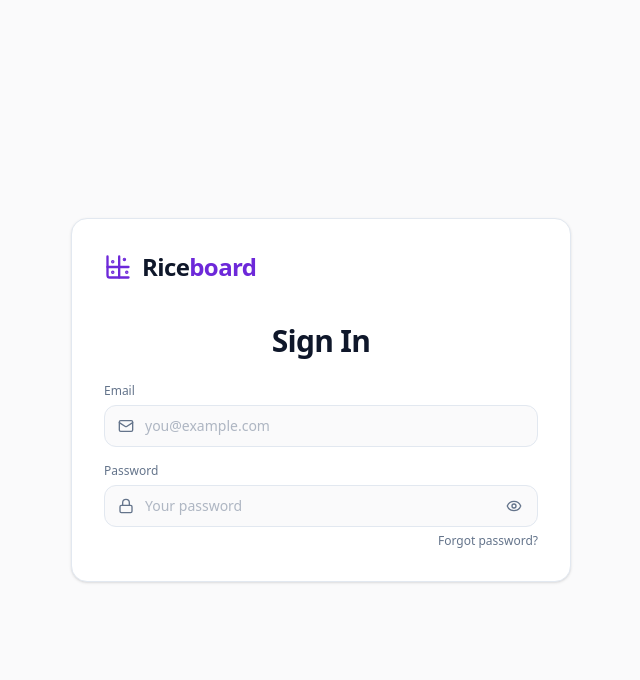
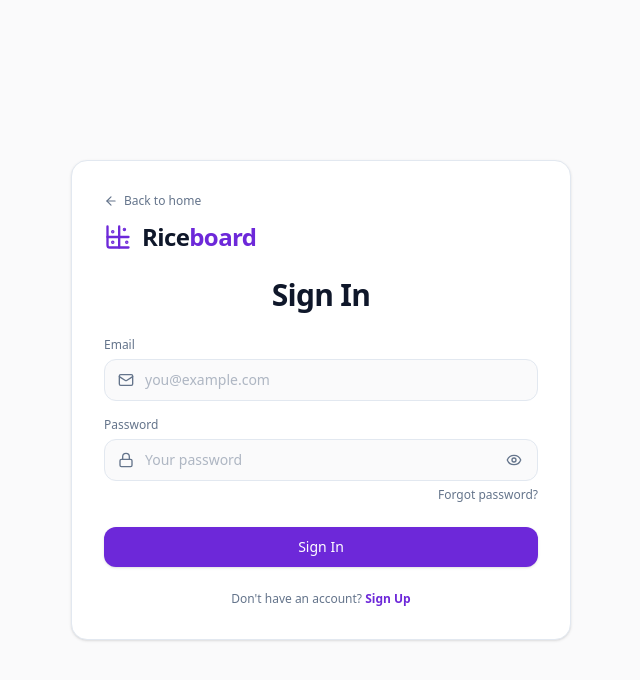
Before and after one commit to pantelis-kl/riceboard, a Next.js app: page /sign-in in a window 1280 px wide. Shown: the top 680 px of the page, without its empty margins (319-959 px from the left). Built offline with nearby package versions, Linux system fonts and the light colour scheme.

Commit message:
add submit button and sign up link

```diff
--- a/app/(auth)/sign-in/page.tsx
+++ b/app/(auth)/sign-in/page.tsx
@@ -4,17 +4,25 @@ import Logo from "@/components/ui/Logo";
 //import link
 import Link from "next/link";
 //import icons
-import { Mail, Lock, Eye, EyeOff } from "lucide-react";
+import { Mail, Lock, Eye, EyeOff, Loader2, ArrowLeft } from "lucide-react";
 import { useState } from "react";
+import { useFormStatus } from "react-dom";
 
 export default function SignIn() {
   const [open, setOpen] = useState(false);
 
   return (
-    <div className="w-full max-w-[500px] flex flex-col gap-8 sm:gap-10 rounded-2xl border border-(--border-color) bg-(--bg-surface) p-6 sm:p-8 shadow-sm">
-      <Link href="/" aria-label="Back to home">
+    <div className="w-full max-w-[500px] flex flex-col gap-6 rounded-2xl border border-(--border-color) bg-(--bg-surface) p-6 sm:p-8 shadow-sm">
+      <div className="flex flex-col gap-3">
+        <Link
+          href="/"
+          className="inline-flex items-center gap-1.5 text-xs text-(--text-secondary) hover:text-(--text-primary) transition-colors"
+        >
+          <ArrowLeft className="size-3.5" />
+          <span>Back to home</span>
+        </Link>
         <Logo />
-      </Link>
+      </div>
       <div className="flex flex-col items-center gap-6 w-full">
         <h1 className="text-2xl sm:text-3xl font-semibold tracking-tight text-center text-(--text-primary)">
           Sign In
@@ -70,12 +78,46 @@ export default function SignIn() {
                 )}
               </button>
             </div>
-            <Link href="/forgot-password" className="self-end text-xs text-(--text-secondary) hover:text-(--accent-primary) transition-colors focus-visible:outline-none focus-visible:underline">
-               Forgot password?
+            <Link
+              href="/forgot-password"
+              className="self-end text-xs text-(--text-secondary) hover:text-(--accent-primary) transition-colors focus-visible:outline-none focus-visible:underline"
+            >
+              Forgot password?
             </Link>
           </div>
+          <SubmitButton />
         </form>
+        <p className="text-center text-xs text-(--text-secondary)">
+          Don&apos;t have an account?{" "}
+          <Link
+            href="/sign-up"
+            className="font-bold text-(--accent-primary) hover:underline focus-visible:outline-none focus-visible:underline"
+          >
+            Sign Up
+          </Link>
+        </p>
       </div>
     </div>
   );
 }
+
+const SubmitButton = () => {
+  const { pending } = useFormStatus();
+
+  return (
+    <button
+      type="submit"
+      disabled={pending}
+      className="mt-2 w-full flex items-center justify-center gap-2 px-4 py-2.5 rounded-xl text-white bg-(--accent-primary) text-sm font-medium hover:opacity-90 transition-all shadow-sm active:scale-[0.97] cursor-pointer disabled:opacity-60 disabled:cursor-not-allowed disabled:active:scale-100"
+    >
+      {pending ? (
+        <>
+          <Loader2 className="size-4 animate-spin" />
+          <span>Signing in...</span>
+        </>
+      ) : (
+        "Sign In"
+      )}
+    </button>
+  );
+};
```
